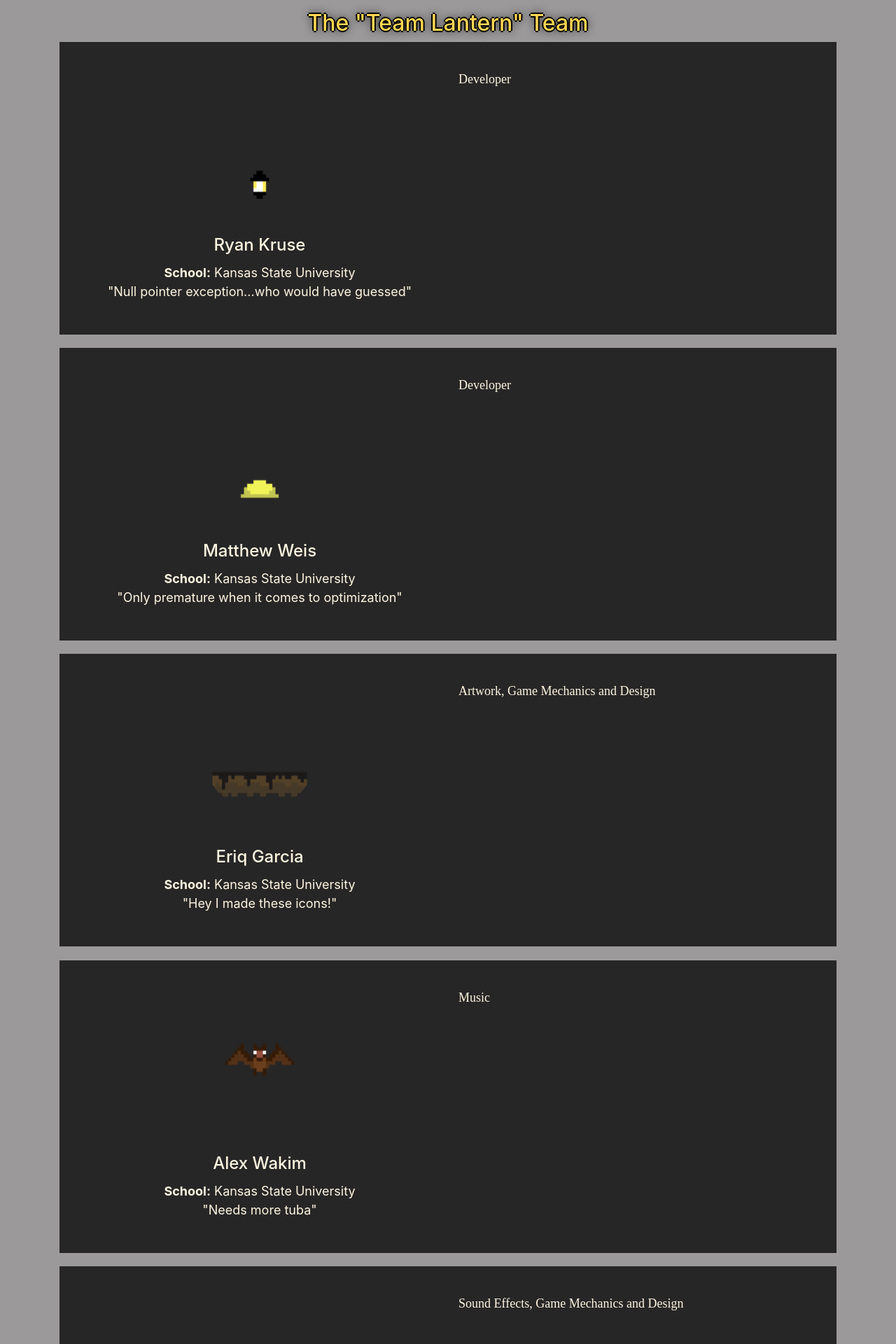
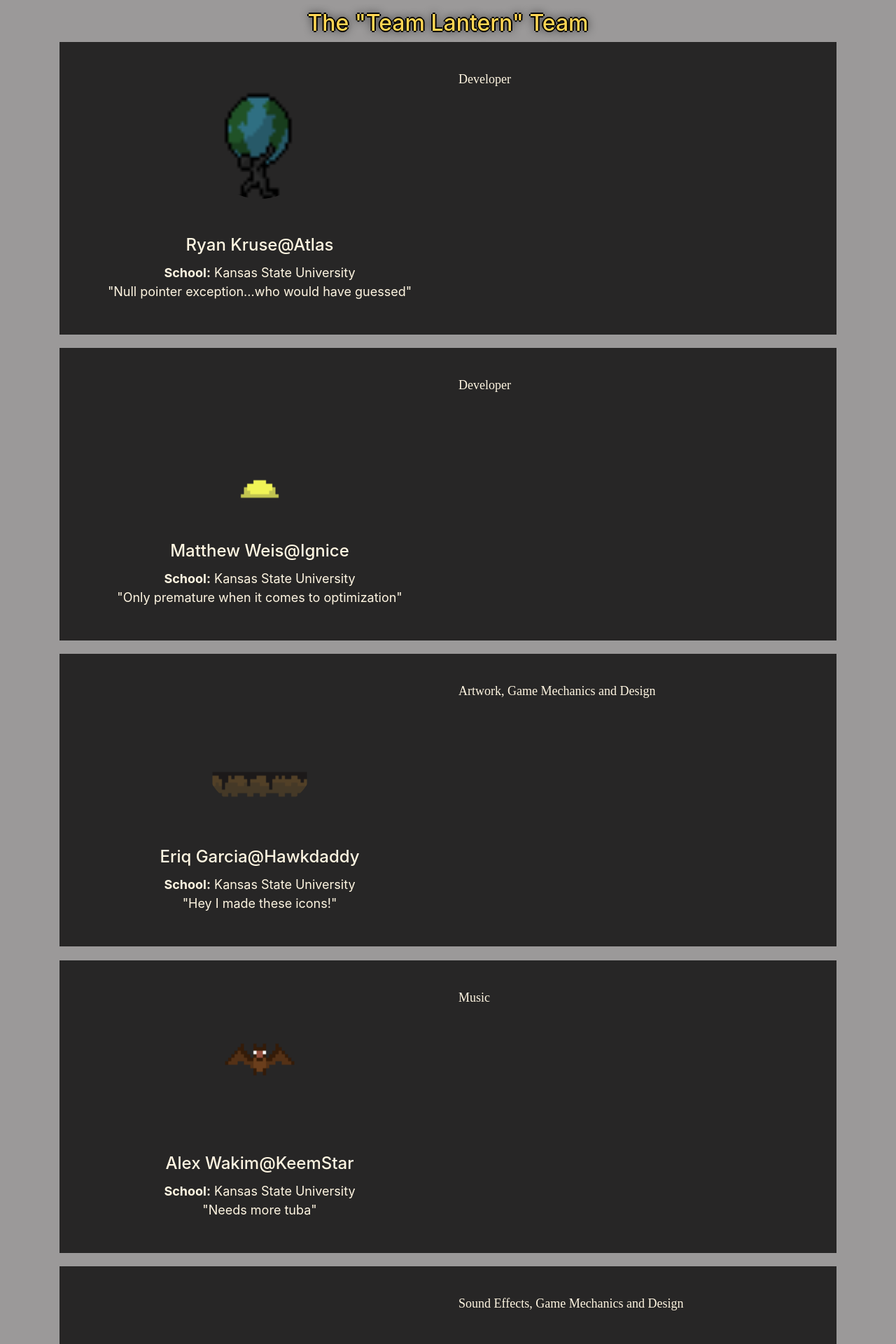
Before and after one commit to rpkruse/Lantern, an Angular app: page /#/about in a window 1280 px wide. Shown: the part 720-2640 px from the top of the page at 70% size. Built offline with nearby package versions, Linux system fonts and the light colour scheme.

Commit message:
Added usernames and gifs

```diff
--- a/src/app/about/about.component.html
+++ b/src/app/about/about.component.html
@@ -18,10 +18,10 @@
 
         <span class="col-md-6">
           <div class="profilepic">
-            <img src="assets/profile_pic/lantern_profile.png">
+            <img src="assets/profile_pic/atlas_profile.gif">
           </div>
           <span class="profilename">
-            <h4>Ryan Kruse</h4>
+            <h4>Ryan Kruse@Atlas</h4>
           </span>
           <span class="school">
             <p>
@@ -48,7 +48,7 @@
             <img src="assets/profile_pic/helmet_profile.png">
           </div>
           <span class="profilename">
-            <h4>Matthew Weis</h4>
+            <h4>Matthew Weis@Ignice</h4>
           </span>
           <span class="school">
             <p>
@@ -75,7 +75,7 @@
             <img src="assets/profile_pic/oil_profile.png">
           </div>
           <span class="profilename">
-            <h4>Eriq Garcia</h4>
+            <h4>Eriq Garcia@Hawkdaddy</h4>
           </span>
           <span class="school">
             <p>
@@ -102,7 +102,7 @@
             <img src="assets/profile_pic/bat_profile.png">
           </div>
           <span class="profilename">
-            <h4>Alex Wakim</h4>
+            <h4>Alex Wakim@KeemStar</h4>
           </span>
           <span class="school">
             <p>
@@ -129,7 +129,7 @@
             <img src="assets/profile_pic/platform_profile.png">
           </div>
           <span class="profilename">
-            <h4>Jack Tideman</h4>
+            <h4>Jack Tideman@JTides</h4>
           </span>
           <span class="school">
             <p>
@@ -153,10 +153,10 @@
 
         <span class="col-md-6">
           <div class="profilepic">
-            <img src="assets/profile_pic/duck_profile.png">
+            <img src="assets/profile_pic/duck_profile.gif">
           </div>
           <span class="profilename">
-            <h4>David Goodwin</h4>
+            <h4>David Goodwin@QuakyDuck</h4>
           </span>
           <span class="school">
             <p>
```
Also changed, not shown: src/assets/profile_pic/atlas_profile.gif (added), src/assets/profile_pic/duck_profile.gif (added).
